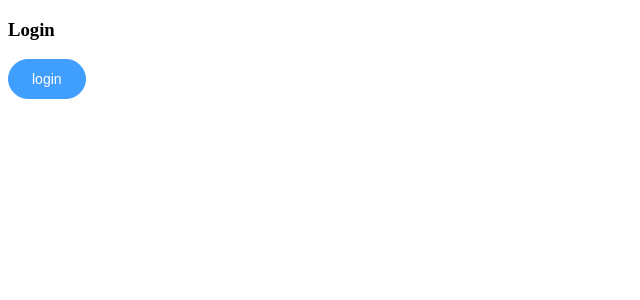
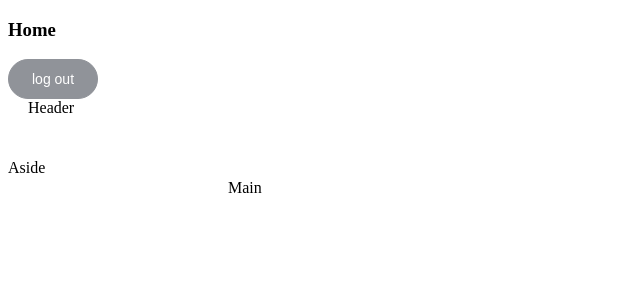
Before and after one commit to L-zz715/Conference_manage, a Vue app in the folder conference_management/: page /#/home in a window 1280 px wide. Before the commit this address led to /#/login. Shown: the top 300 px of the page, without its empty margins (0-640 px from the left). Built offline with nearby package versions, Linux system fonts and the light colour scheme.

Commit message:
elementui css

```diff
--- /dev/null
+++ b/conference_management/src/assets/css/global.css
@@ -0,0 +1,6 @@
+html, body, #app{
+    height: 100%;
+    margin:0;
+    padding: 0;
+    min-width: 1366px;
+}
--- a/conference_management/src/pages/Home.vue
+++ b/conference_management/src/pages/Home.vue
@@ -1,26 +1,30 @@
 <template>
   <div>
     <h3>Home</h3>
-      <el-button type="info" round @click="logout">log out</el-button>
+    <el-button type="info" round @click="logout">log out</el-button>
+    <el-container>
+      <el-header>Header</el-header>
+      <el-container>
+        <el-aside width="200px">Aside</el-aside>
+        <el-main>Main</el-main>
+      </el-container>
+    </el-container>
   </div>
 </template>
 
 <script>
 export default {
-    name:'Home',
-    data(){
-      return{
-
-      }
+  name: "Home",
+  data() {
+    return {};
+  },
+  methods: {
+    logout() {
+      this.$router.push("login");
     },
-    methods:{
-      logout(){
-        this.$router.push('login')
-      }
-    }
-}
+  },
+};
 </script>
 
 <style>
-
 </style>
```
